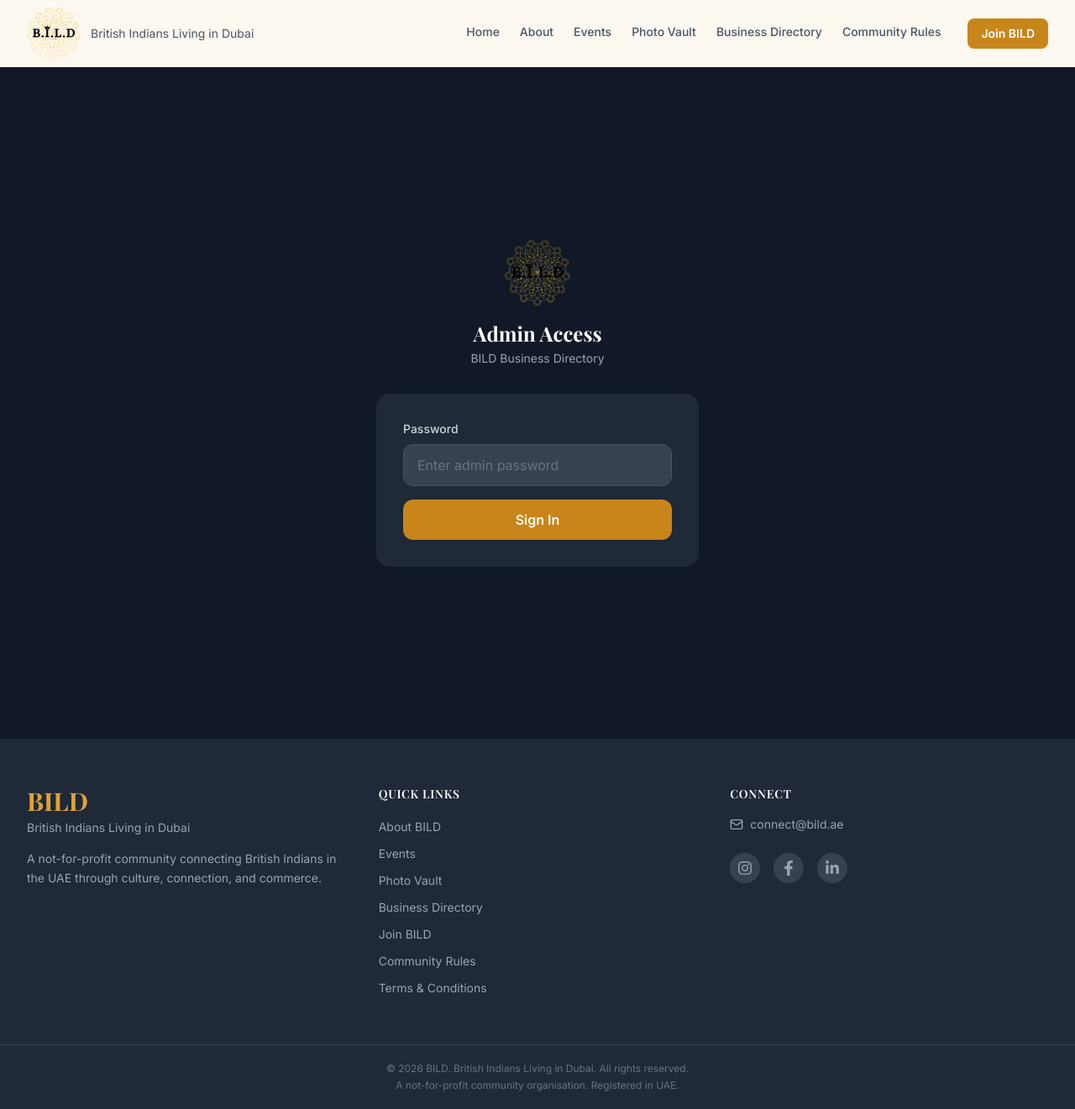
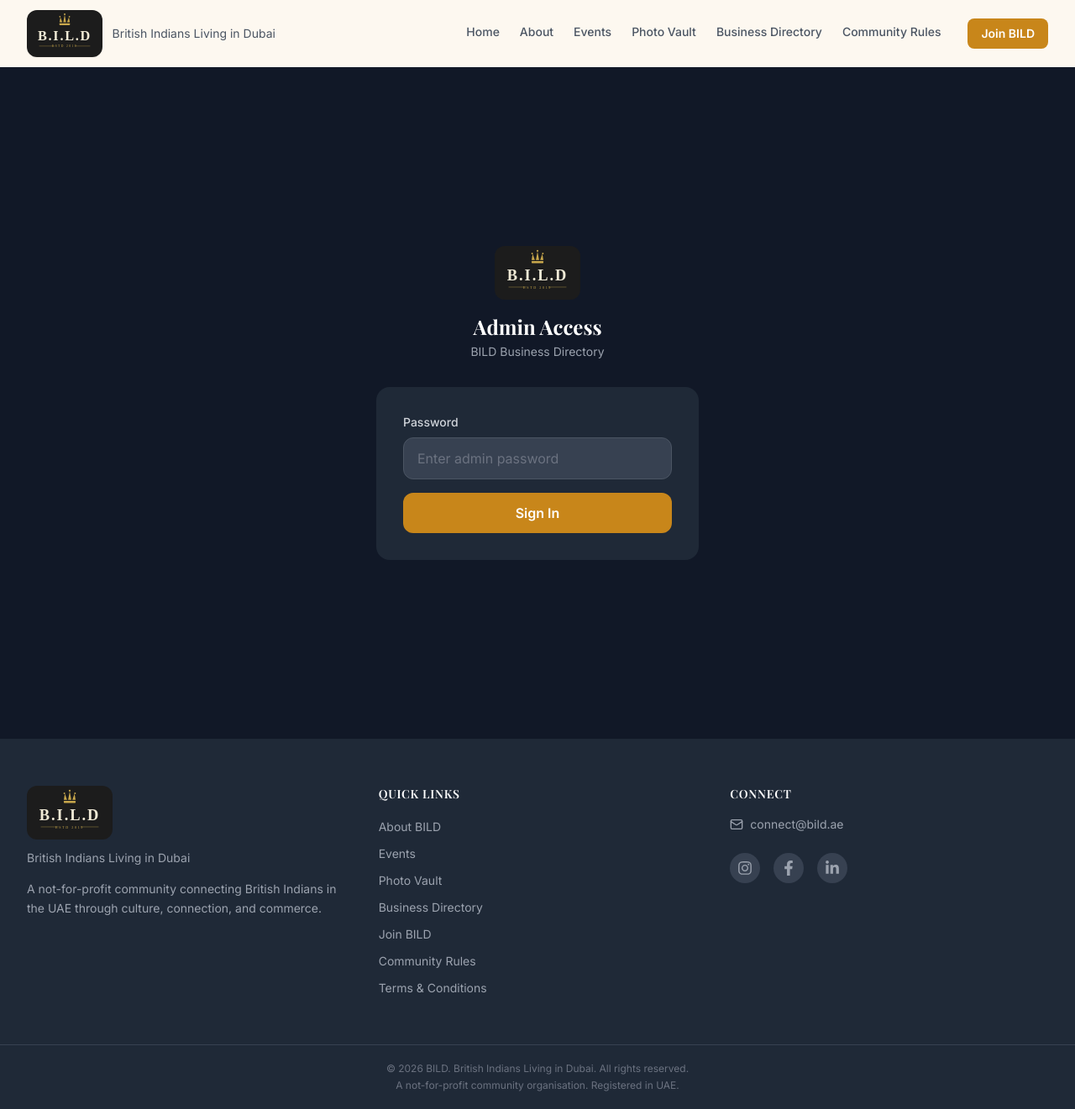
Before and after one commit to vjaswal9/bild-website, a Next.js app: page /admin/login in a window 1280 px wide. Shown: the whole page at 84% size. Built offline with nearby package versions, Linux system fonts and the light colour scheme.

Commit message:
Replace logo with new crown B.I.L.D card design (SVG)

```diff
--- a/src/app/admin/login/page.tsx
+++ b/src/app/admin/login/page.tsx
@@ -33,7 +33,7 @@ export default function AdminLoginPage() {
     <div className="min-h-screen bg-charcoal-900 flex items-center justify-center px-4">
       <div className="w-full max-w-sm">
         <div className="text-center mb-8">
-          <Image src="/bild-logo.png" alt="BILD" width={80} height={80} className="h-20 w-20 object-contain mx-auto mb-4" />
+          <Image src="/bild-logo-new.svg" alt="BILD" width={120} height={75} className="h-16 w-auto object-contain mx-auto mb-4 rounded-xl" />
           <h1 className="font-display text-2xl font-bold text-white">Admin Access</h1>
           <p className="text-gray-400 text-sm mt-1">BILD Business Directory</p>
         </div>
--- a/src/components/layout/Footer.tsx
+++ b/src/components/layout/Footer.tsx
@@ -1,4 +1,5 @@
 import Link from 'next/link'
+import Image from 'next/image'
 import { Mail } from 'lucide-react'
 import { FaInstagram, FaFacebookF, FaLinkedinIn } from 'react-icons/fa'
 import { SITE_CONFIG } from '@/data/config'
@@ -18,9 +19,7 @@ export default function Footer() {
     <footer className="bg-charcoal-800 text-gray-300">
       <div className="max-w-7xl mx-auto px-4 sm:px-6 lg:px-8 py-14 grid grid-cols-1 md:grid-cols-3 gap-10">
         <div>
-          <p className="font-display text-3xl font-bold text-white mb-1">
-            <span className="text-gold-400">BILD</span>
-          </p>
+          <Image src="/bild-logo-new.svg" alt="BILD" width={120} height={75} className="h-16 w-auto object-contain rounded-xl mb-3" />
           <p className="text-sm text-gray-400 mb-4">British Indians Living in Dubai</p>
           <p className="text-sm leading-relaxed text-gray-400">
             A not-for-profit community connecting British Indians in the UAE through culture, connection, and commerce.
--- a/src/components/layout/Navbar.tsx
+++ b/src/components/layout/Navbar.tsx
@@ -38,7 +38,7 @@ export default function Navbar() {
     >
       <nav className="max-w-7xl mx-auto px-4 sm:px-6 lg:px-8 h-20 flex items-center justify-between">
         <Link href="/" className="flex items-center gap-3">
-          <Image src="/bild-logo.png" alt="BILD" width={72} height={72} className="h-16 w-16 object-contain" />
+          <Image src="/bild-logo-new.svg" alt="BILD" width={100} height={63} className="h-14 w-auto object-contain rounded-xl shadow-sm" />
           <span className="hidden sm:inline text-sm font-sans font-normal text-charcoal-600">
             British Indians Living in Dubai
           </span>
```
Also changed, not shown: public/bild-logo-new.svg (added).
